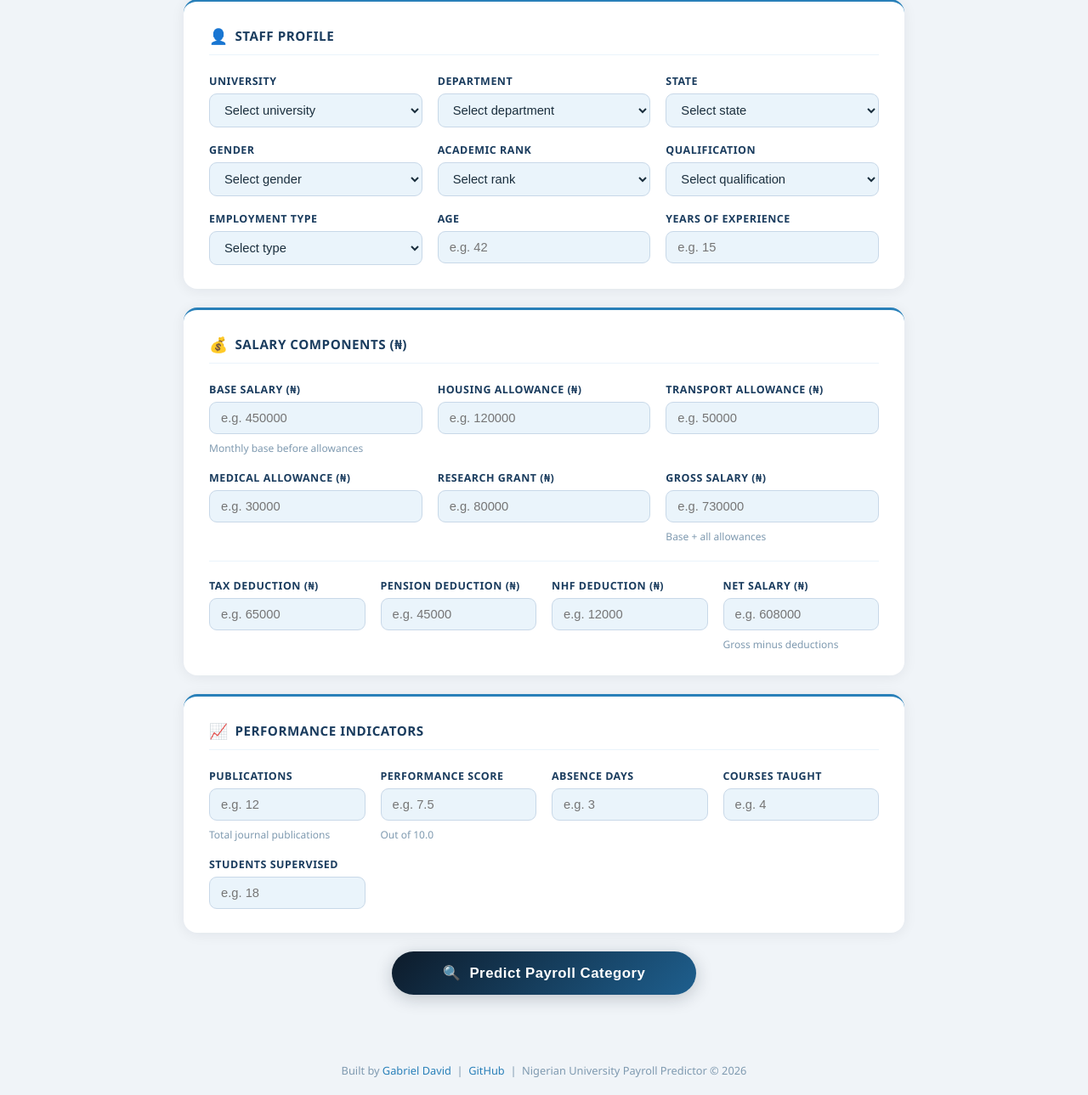
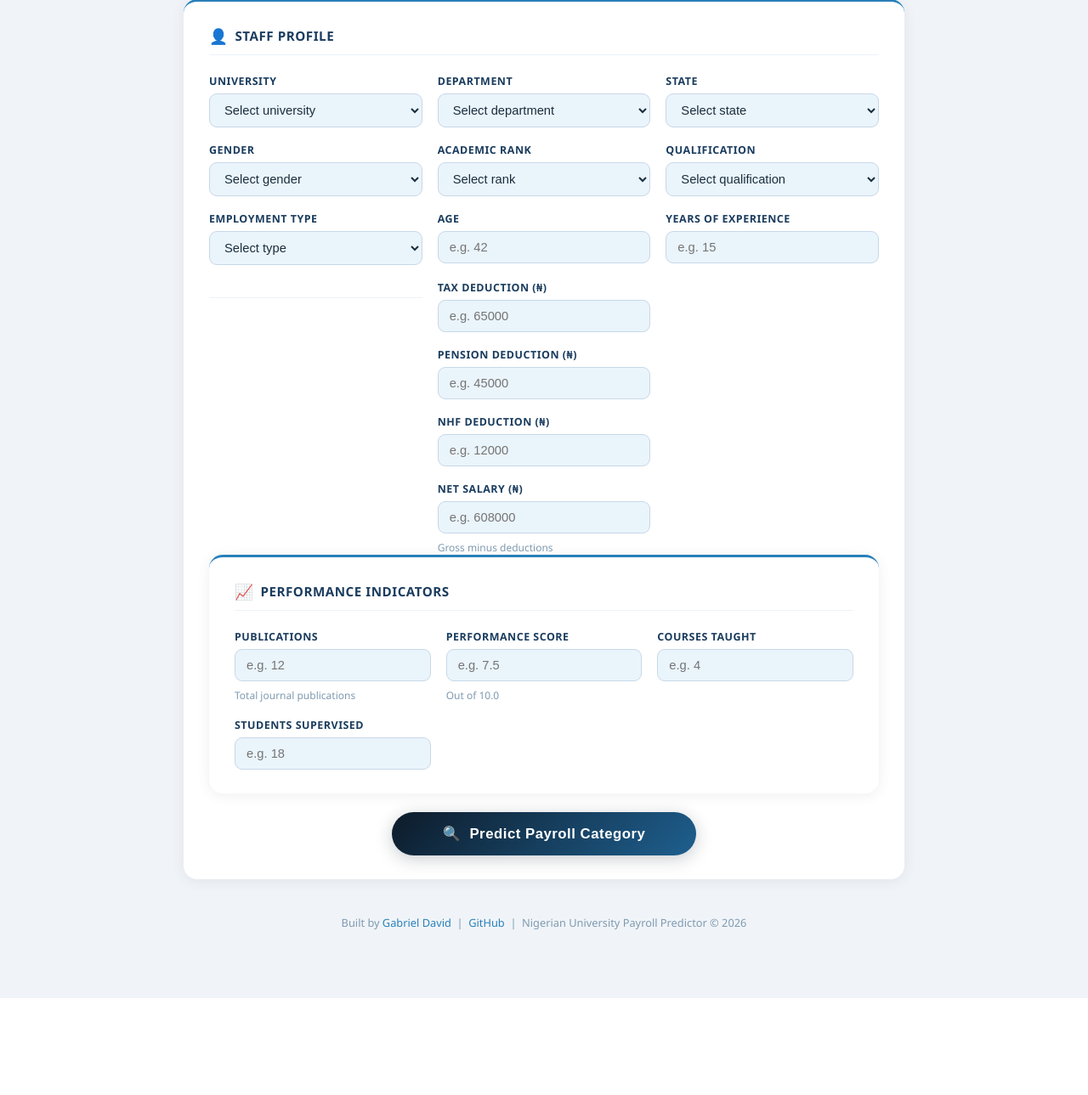
Before and after one commit to DavidGabriel213/PayrollProject, a Flask app: page / in a window 1280 px wide. Shown: the part 289-1578 px from the top of the page at 85% size. After the commit the page ends 1464 px from the top, so only its background shows below. Run offline with Flask 3, Linux system fonts and the light colour scheme; parts of the project's set-up code (start-up, migrations or seed data) failed here and were passed over.

Commit message:
Remove salary components section from payroll template
Removed salary components section including base salary, allowances, and gross salary fields.

```diff
--- a/templates/payroll.html
+++ b/templates/payroll.html
@@ -474,56 +474,6 @@
                  placeholder="e.g. 15" required/>
         </div>
 
-      </div>
-    </div>
-
-    <!-- CARD 2: SALARY COMPONENTS -->
-    <div class="card">
-      <div class="card-title">
-        <span class="card-icon">💰</span> Salary Components (₦)
-      </div>
-      <div class="grid-2">
-
-        <div class="field">
-          <label>Base Salary (₦)</label>
-          <input type="number" name="base_salary"
-                 min="50000" placeholder="e.g. 450000" required/>
-          <span class="hint">Monthly base before allowances</span>
-        </div>
-
-        <div class="field">
-          <label>Housing Allowance (₦)</label>
-          <input type="number" name="housing_allowance"
-                 min="0" placeholder="e.g. 120000" required/>
-        </div>
-
-        <div class="field">
-          <label>Transport Allowance (₦)</label>
-          <input type="number" name="transport_allowance"
-                 min="0" placeholder="e.g. 50000" required/>
-        </div>
-
-        <div class="field">
-          <label>Medical Allowance (₦)</label>
-          <input type="number" name="medical_allowance"
-                 min="0" placeholder="e.g. 30000" required/>
-        </div>
-
-        <div class="field">
-          <label>Research Grant (₦)</label>
-          <input type="number" name="research_grant"
-                 min="0" placeholder="e.g. 80000" required/>
-        </div>
-
-        <div class="field">
-          <label>Gross Salary (₦)</label>
-          <input type="number" name="gross_salary"
-                 min="0" placeholder="e.g. 730000" required/>
-          <span class="hint">Base + all allowances</span>
-        </div>
-
-      </div>
-
       <div class="divider"></div>
 
       <div class="grid-3">
@@ -580,13 +530,6 @@
         </div>
 
         <div class="field">
-          <label>Absence Days</label>
-          <input type="number" name="absence_days"
-                 min="0" max="200"
-                 placeholder="e.g. 3" required/>
-        </div>
-
-        <div class="field">
           <label>Courses Taught</label>
           <input type="number" name="courses_taught"
                  min="0" max="20"
```
